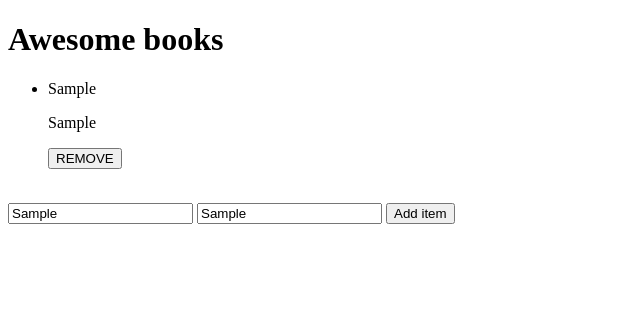
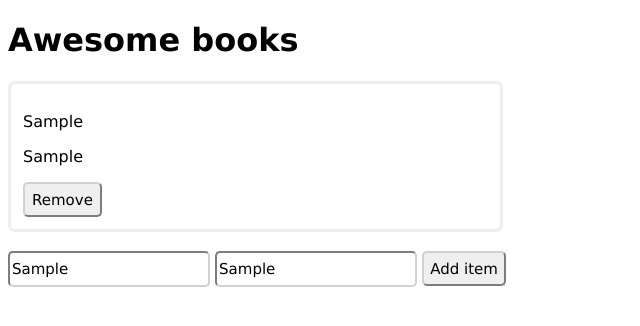
Before and after one commit to elmar8287/awesome-books, a website: page index.html in a window 1280 px wide. Both pictures are taken after typing "Sample", "Sample" into the empty fields and a click on the button "Add item". Shown: the whole page, without its empty margins (0-640 px from the left). Drawn offline with Linux system fonts and the light colour scheme.

Commit message:
Make some styling

```diff
--- a/assets/styles.css
+++ b/assets/styles.css
@@ -1 +1,59 @@
-/* hello */
+* {
+  font-family: 'Lucida Sans', 'Lucida Sans Regular', 'Lucida Grande', 'Lucida Sans Unicode', Geneva, Verdana, sans-serif;
+}
+
+h1 {
+  font-weight: 600;
+}
+
+ul {
+  list-style-type: none;
+  margin: 0;
+  padding: 0;
+}
+
+li {
+  width: 465px;
+  border: solid rgb(238, 238, 238);
+  padding: 12px 12px 12px 12px;;
+  border-radius: 7px;
+}
+
+.removeBtn {
+  padding: 7px 7px 7px 7px;
+  height: 35px;
+  border-radius: 5px;
+  border-color: rgb(209, 209, 209);
+  font-size: 15px;
+  font-weight: 500;
+}
+
+.removeBtn:hover {
+  color: white;
+  text-decoration: none;
+  cursor: pointer;
+  background-color: rgb(228, 74, 27);
+}
+
+input {
+  height: 30px;
+  border-radius: 5px;
+  border-color: rgb(209, 209, 209);
+  font-size: 15px;
+  font-weight: 500;
+}
+
+.buttonClass {
+  height: 35px;
+  border-radius: 5px;
+  border-color: rgb(209, 209, 209);
+  font-size: 15px;
+  font-weight: 500;
+}
+
+.buttonClass:hover {
+  color: white;
+  text-decoration: none;
+  cursor: pointer;
+  background-color: rgb(43, 145, 12);
+}
--- a/index.js
+++ b/index.js
@@ -10,7 +10,7 @@ function addItem(title, author) {
   books.forEach((abook) => {
     const book = document.createElement('li');
     const deleteBtn = document.createElement('button');
-    deleteBtn.innerText = 'REMOVE';
+    deleteBtn.innerText = 'Remove';
     book.innerHTML = `<p>${abook.title}</p>
   <p>${abook.author} </p>`;
     deleteBtn.id = abook.title;
```
